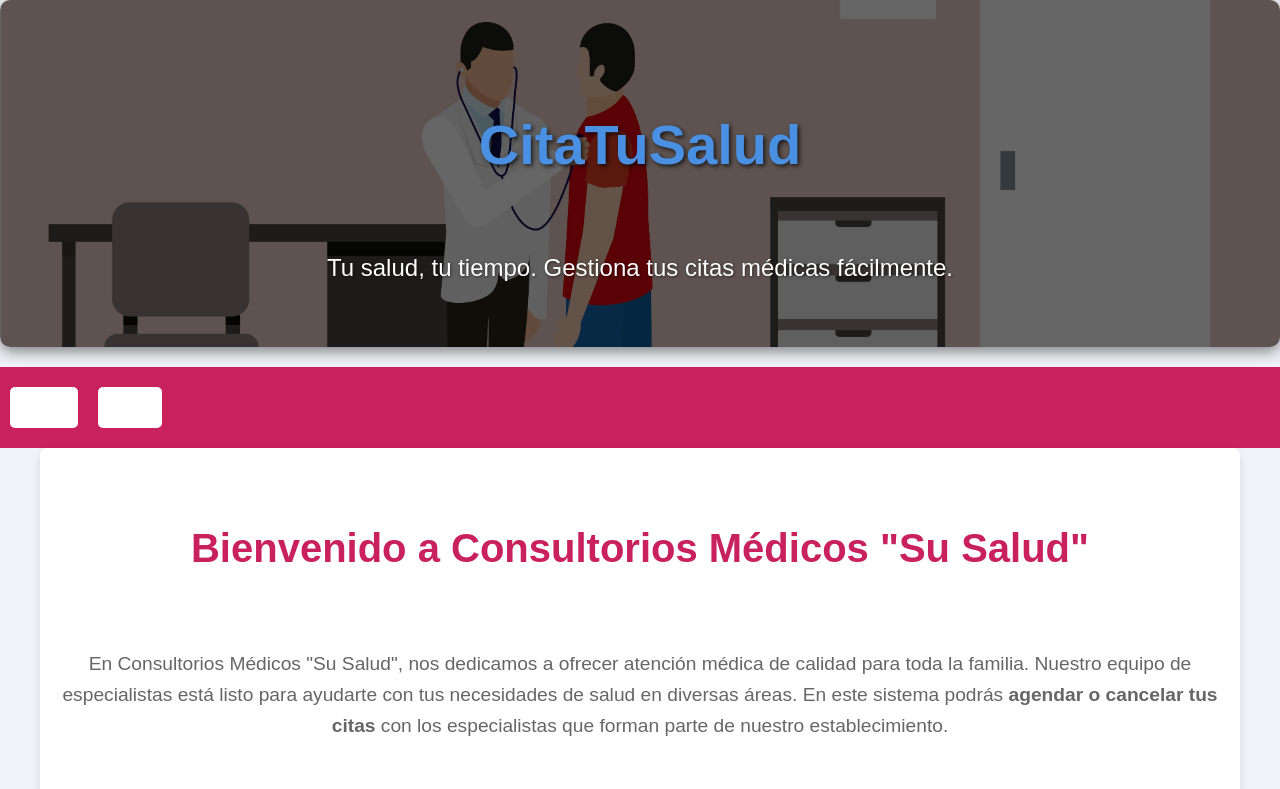
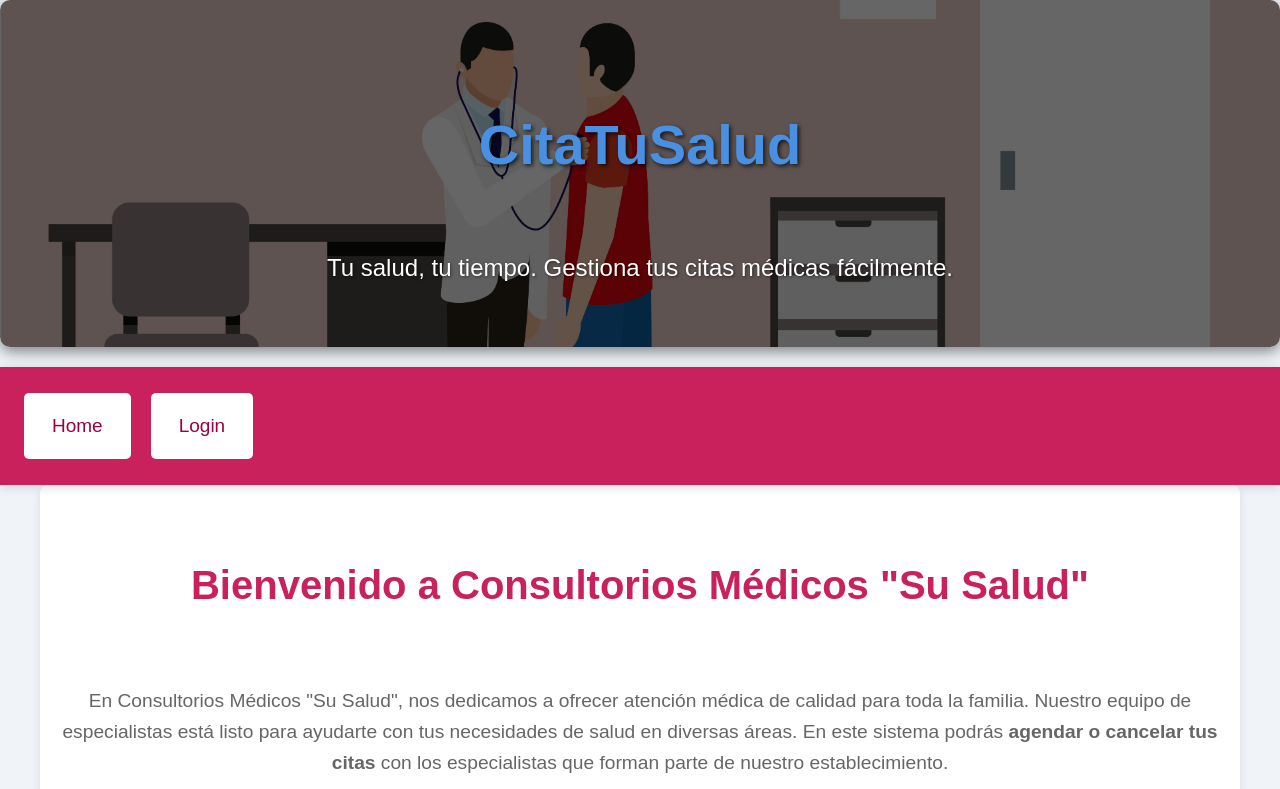
Before and after one commit to matt087/CitaTuSalud, a React (Create React App) app in the folder frontend/: page / in a window 1280 px wide. Shown: the top 789 px of the page. Built offline with nearby package versions, Linux system fonts and the light colour scheme.

Commit message:
Cambios navbar

```diff
--- a/frontend/src/components/Navbar.js
+++ b/frontend/src/components/Navbar.js
@@ -44,7 +44,7 @@ const Navbar = ({ isAuthenticated, setIsAuthenticated, rol }) => {
               </>
             )}
             <li>
-              <button onClick={handleLogout}>Cerrar sesión</button>
+              <button className="logout-btn" onClick={handleLogout}>Cerrar sesión</button>
             </li>
           </>
         )}
--- a/frontend/src/css/Navbar.css
+++ b/frontend/src/css/Navbar.css
@@ -1,31 +1,43 @@
 .navbar {
     background-color: #c9215c;
-    padding: 10px;
-  }
+    padding: 16px 24px;
+    box-shadow: 0 2px 10px rgba(0, 0, 0, 0.15);
+    position: sticky;
+    top: 0;
+    z-index: 1000;
+}
 
-  .navbar-list {
+.navbar-list {
     display: flex;
+    align-items: center;
     list-style: none;
     margin: 0;
     padding: 0;
-  }
+    gap: 20px;
+}
 
-  .navbar-list li {
-    margin-right: 20px;
-  }
+.navbar-list li a,
+.navbar-list li button {
+    background-color: white;
+    color: #9b0044;
+    border: 2px solid white;
+    font-size: 19px;
+    font-weight: 500;
+    padding: 10px 16px;
+    border-radius: 6px;
+    text-decoration: none;
+    cursor: pointer;
+    transition: background-color 0.3s ease, color 0.3s ease, transform 0.3s ease;
+    box-sizing: border-box; /* Esto es clave */
+    display: inline-block;
+    user-select: none;
+    transform: scale(1); /* fuerza tamaño base */
+}
 
-  .navbar-list li a {
+.navbar-list li a:hover,
+.navbar-list li button:hover {
+    background-color: #9b0044;
     color: white;
-    text-decoration: none;
-  }
-
-  .navbar-list li a:hover {
-    text-decoration: underline;
-  }
-
-  button{
-    background-color: #c9215c;
-    border-color: #c9215c;
-    color: white;
-    font-size: 17px;
-  }
+    border-color: white;
+    transform: scale(1); /* evita que cambie tamaño */
+}
```
